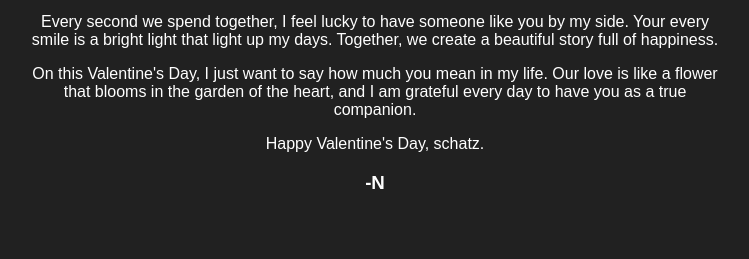
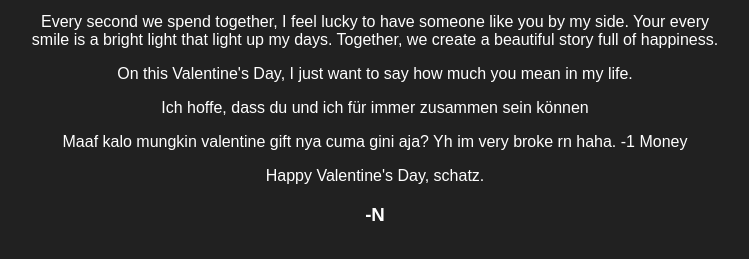
Before and after one commit to hydraa94/hydraa94.github.io, a plain HTML site: page Valentine.html in a window 1280 px wide. Shown: the part 305-564 px from the top of the page, without its empty margins (265-1014 px from the left). Drawn offline with Linux system fonts and the light colour scheme.

Commit message:
edit text #2

```diff
--- a/Valentine.html
+++ b/Valentine.html
@@ -34,8 +34,9 @@
     <p>This Valentine's Day.</p>
     <p>Every second we spend together, I feel lucky to have someone like you by my side. Your every smile is a bright
       light that light up my days. Together, we create a beautiful story full of happiness.</p>
-    <p>On this Valentine's Day, I just want to say how much you mean in my life. Our love is like a flower that blooms
-      in the garden of the heart, and I am grateful every day to have you as a true companion.</p>
+    <p>On this Valentine's Day, I just want to say how much you mean in my life. </p>
+    <p>Ich hoffe, dass du und ich für immer zusammen sein können</p>
+    <p>Maaf kalo mungkin valentine gift nya cuma gini aja? Yh im very broke rn haha. -1 Money</p>
     <p>Happy Valentine's Day, schatz.</p>
     <h3>-N</h3>
   </div>
```
